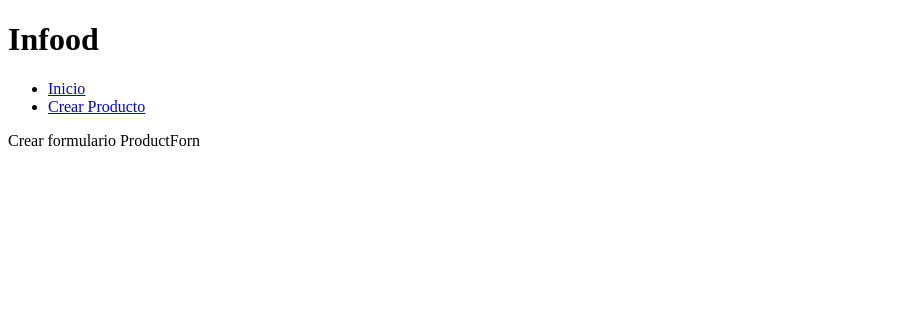
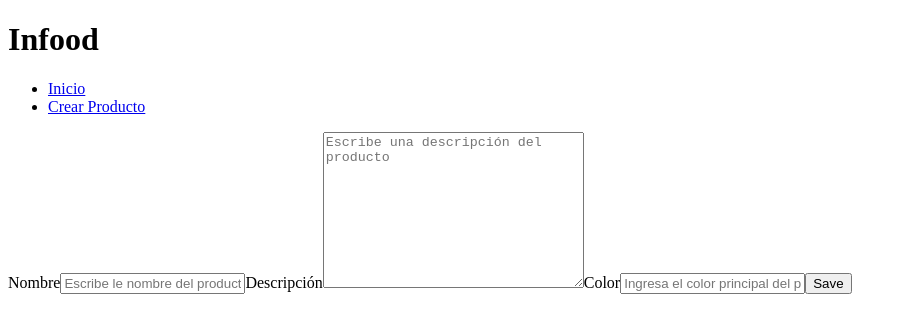
Before and after one commit to Rest02/Blog-MERN, a React (Vite) app in the folder client/: page /newProduct in a window 1280 px wide. Shown: the top 332 px of the page, without its empty margins (0-907 px from the left). Built offline with nearby package versions, Linux system fonts and the light colour scheme; the HTML template or start-up script is replaced by a standard one.

Commit message:
0.2.5 Form , 1ra parte

```diff
--- a/client/package.json
+++ b/client/package.json
@@ -10,6 +10,7 @@
     "preview": "vite preview"
   },
   "dependencies": {
+    "formik": "^2.4.5",
     "react": "^18.2.0",
     "react-dom": "^18.2.0",
     "react-router-dom": "^6.22.3"
--- a/client/src/pages/ProductForm.jsx
+++ b/client/src/pages/ProductForm.jsx
@@ -1,9 +1,47 @@
-import React from 'react'
+import { Form, Formik } from "formik";
 
 function ProductForm() {
   return (
-    <div>Crear formulario ProductForn</div>
-  )
+    <div>
+      <Formik
+        initialValues={{
+          Nombre: "",
+          Descripción: "",
+          Color: "",
+        }}
+      >
+        {({handleChange}) => (
+          <Form>
+            {/* --------------------------------------------------------------------------------- */}
+            <label>Nombre</label>
+            <input
+              type="text"
+              name="Nombre"
+              placeholder="Escribe le nombre del producto"
+            />
+            {/* --------------------------------------------------------------------------------- */}
+            <label>Descripción</label>
+            <textarea
+              name="Descripción"
+              cols="30"
+              rows="10"
+              placeholder="Escribe una descripción del producto"
+            ></textarea>
+            {/* --------------------------------------------------------------------------------- */}
+            <label>Color</label>
+            <input
+              type="text"
+              name="Color"
+              placeholder="Ingresa el color principal del producto"
+            />
+            {/* --------------------------------------------------------------------------------- */}
+
+            <button>Save</button>
+          </Form>
+        )}
+      </Formik>
+    </div>
+  );
 }
 
-export default ProductForm
+export default ProductForm;
```
Also changed, not shown: 1 other file (tests, documents, lock files or other folders).
